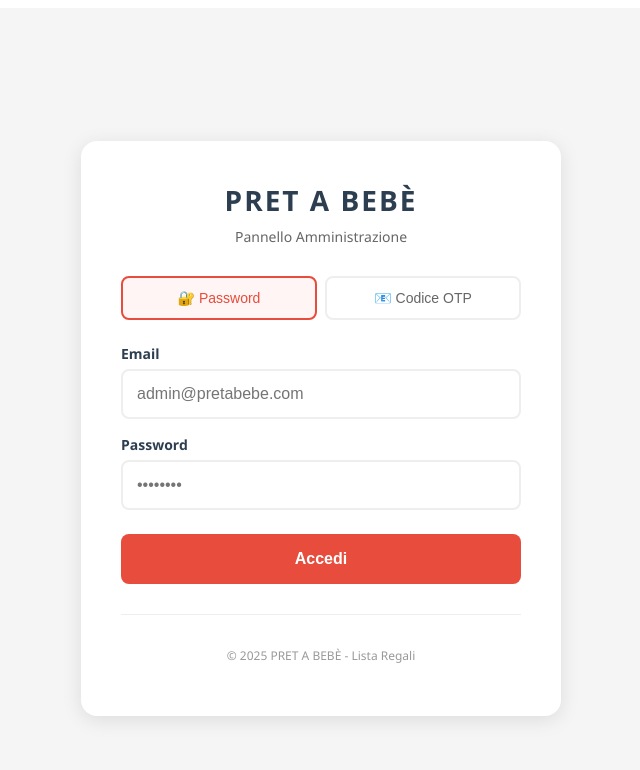
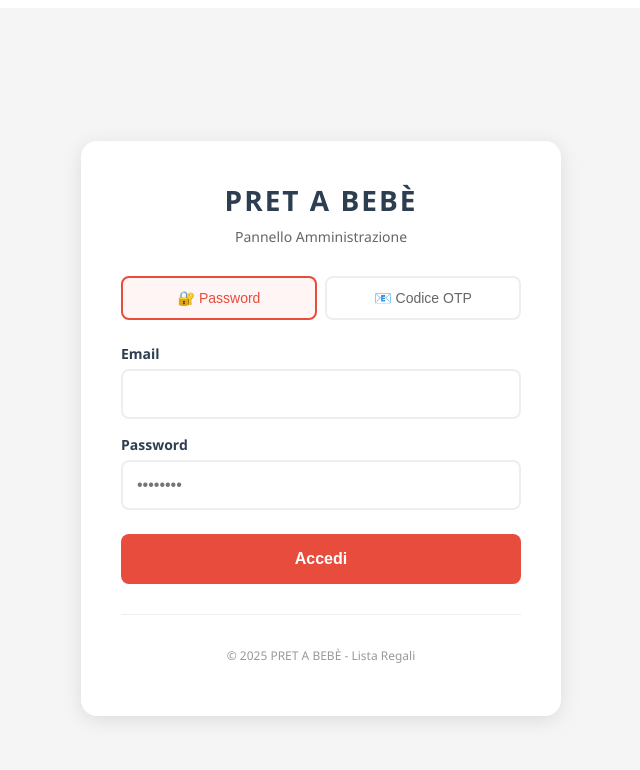
Before and after one commit to pallii58/PRET-A-BEBE-GIFT-LIST, a React (Vite) app in the folder frontend/: page / in a window 1280 px wide. Shown: the top 770 px of the page, without its empty margins (319-959 px from the left). Built offline with nearby package versions, Linux system fonts and the light colour scheme.

Commit message:
fix: remove email placeholder from login

```diff
--- a/frontend/src/components/LoginPage.jsx
+++ b/frontend/src/components/LoginPage.jsx
@@ -157,7 +157,7 @@ const LoginPage = ({ onLogin }) => {
                 style={styles.input}
                 value={email}
                 onChange={(e) => setEmail(e.target.value)}
-                placeholder="admin@pretabebe.com"
+                placeholder=""
                 autoComplete="email"
               />
             </div>
@@ -187,7 +187,7 @@ const LoginPage = ({ onLogin }) => {
                 style={styles.input}
                 value={email}
                 onChange={(e) => setEmail(e.target.value)}
-                placeholder="admin@pretabebe.com"
+                placeholder=""
                 autoComplete="email"
               />
             </div>
```
